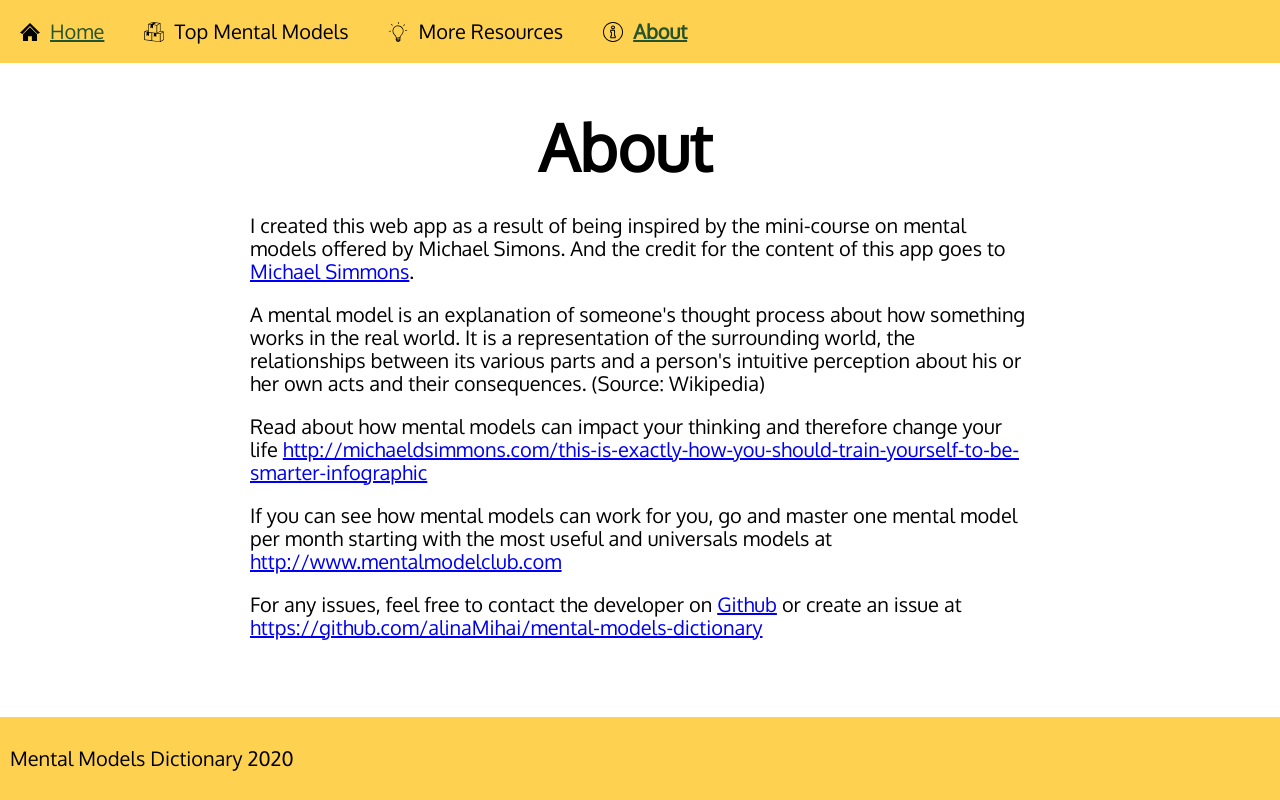
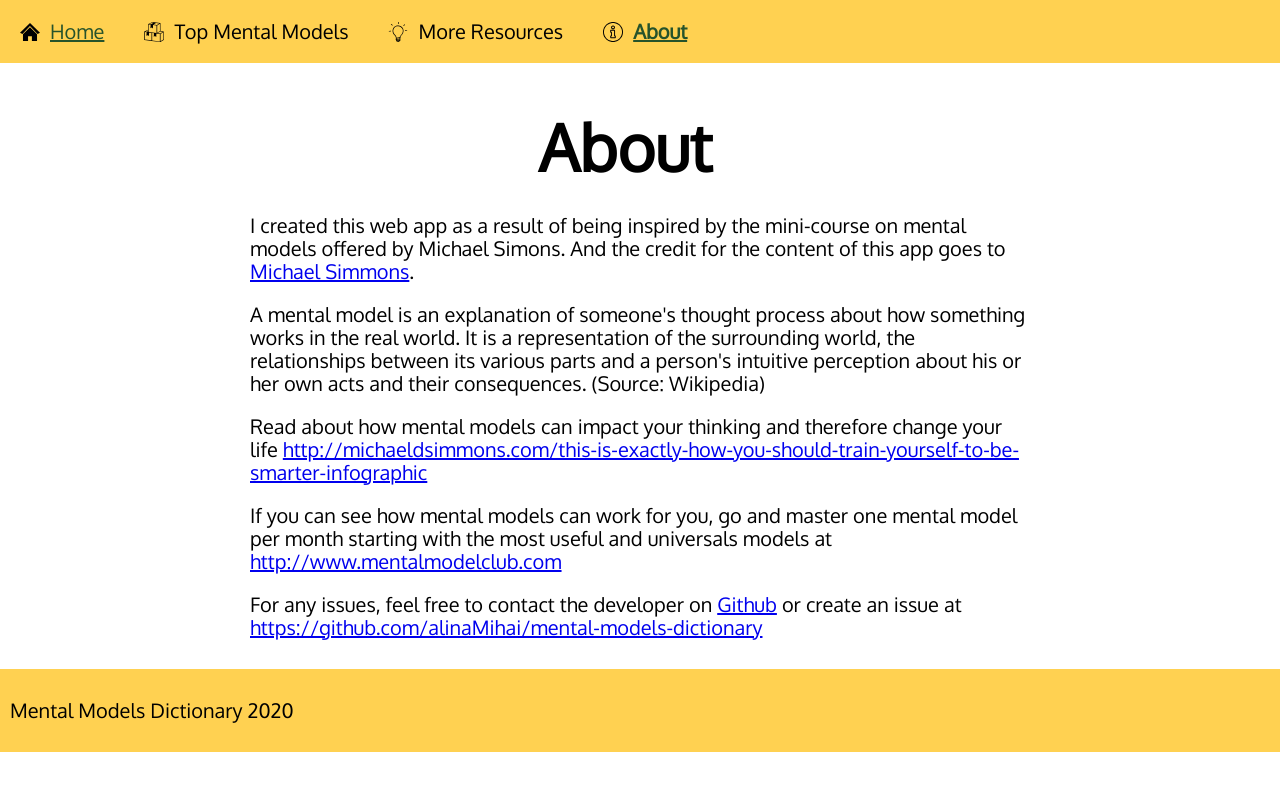
Before and after one commit to alinaMihai/mental-models-dictionary, a React app: page /about in a window 1280 px wide. Built offline with nearby package versions, Linux system fonts and the light colour scheme; no server answers; what styled-components-modifiers would draw is missing.

Commit message:
fix safari footer issue

```diff
--- a/src/components/page-container/PageContainer.tsx
+++ b/src/components/page-container/PageContainer.tsx
@@ -7,7 +7,6 @@ import { SideMenu } from '../side-menu/SideMenu';
 
 const Content = styled.div`
   padding: 10px;
-  align-self: flex-start;
   width: 100%;
   padding-top: 0;
   display: flex;
@@ -25,7 +24,6 @@ const Header = styled.header`
   display: flex;
   flex-direction: column;
   align-items: center;
-  align-self: flex-start;
   padding: 10px;
   text-align: center;
   width: calc(100vw - 30px);
@@ -37,7 +35,6 @@ const Header = styled.header`
   `}
 `;
 const FooterWrapper = styled.div`
-  align-self: flex-end;
   width: 100%;
 `;
 const TopMenu = styled.div`
@@ -47,8 +44,7 @@ const TopMenu = styled.div`
   `}
 `;
 const PageContainerWrapper = styled.div`
-  display: flex;
-  flex-direction: column;
+  display: block;
   height: 100%;
   & > * {
     display: flex;
--- a/src/helpers/Global.tsx
+++ b/src/helpers/Global.tsx
@@ -24,8 +24,7 @@ main {
   margin: 0 auto;
 }
 #root {
-    display: flex;
-    flex-direction: column;
+    display: block;
     height: 100%;
     max-height: 100vh;
     overflow: auto;
--- a/src/screens/mental-models-by-category/components/models-list/ModelsList.tsx
+++ b/src/screens/mental-models-by-category/components/models-list/ModelsList.tsx
@@ -9,7 +9,7 @@ const Wrapper = styled.div`
   flex-shrink: 1;
   flex-basis: 0%;
   ${({ theme }) => theme.laptop`
-      width: 300px;
+      width: 340px;
   `}
 `;
 
@@ -20,7 +20,7 @@ const List = styled.ul`
   padding-left: 0;
   ${({ theme }) => theme.laptop`
      max-height: calc(100vh / 2 - 15px);
-     width: 300px;
+     width: 340px;
   `}
 `;
 
@@ -41,6 +41,7 @@ const Item = styled.li<{ active: boolean }>`
     word-break: break-word;
     background-color: ${(props) =>
       props.active ? props.theme.accentLight : 'white'};
+    font-size: ${(props) => props.theme.paragraph};
   }
   button:hover {
     color: ${(props) => props.theme.primaryColor};
@@ -70,7 +71,7 @@ export const ModelsList = ({
 }: Props) => {
   return (
     <Wrapper>
-      <h3>Mental Model</h3>
+      <h3>Mental Models</h3>
       <List
         onMouseOver={() => handleMouseOver(true)}
         onFocus={() => handleMouseOver(true)}
```
